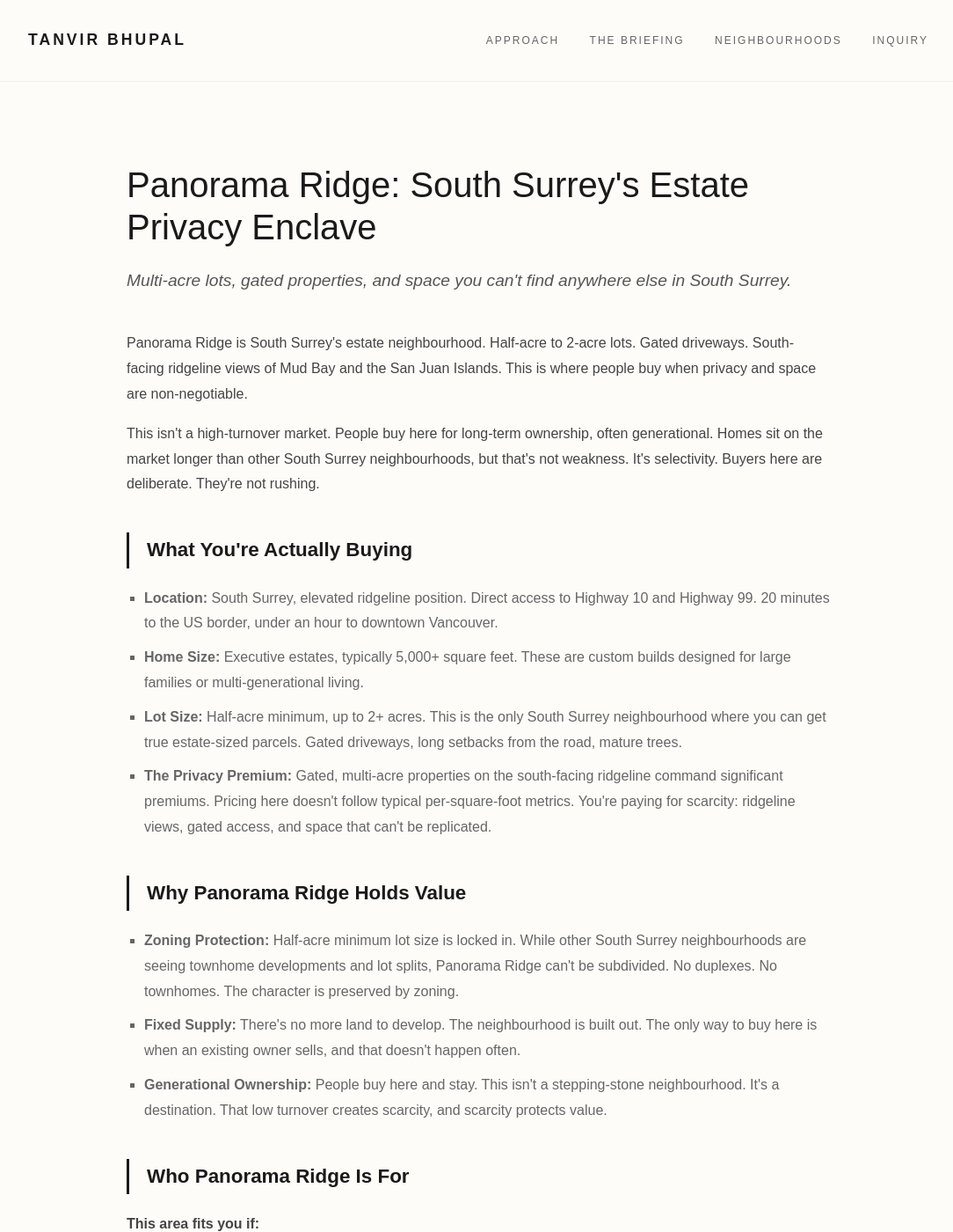
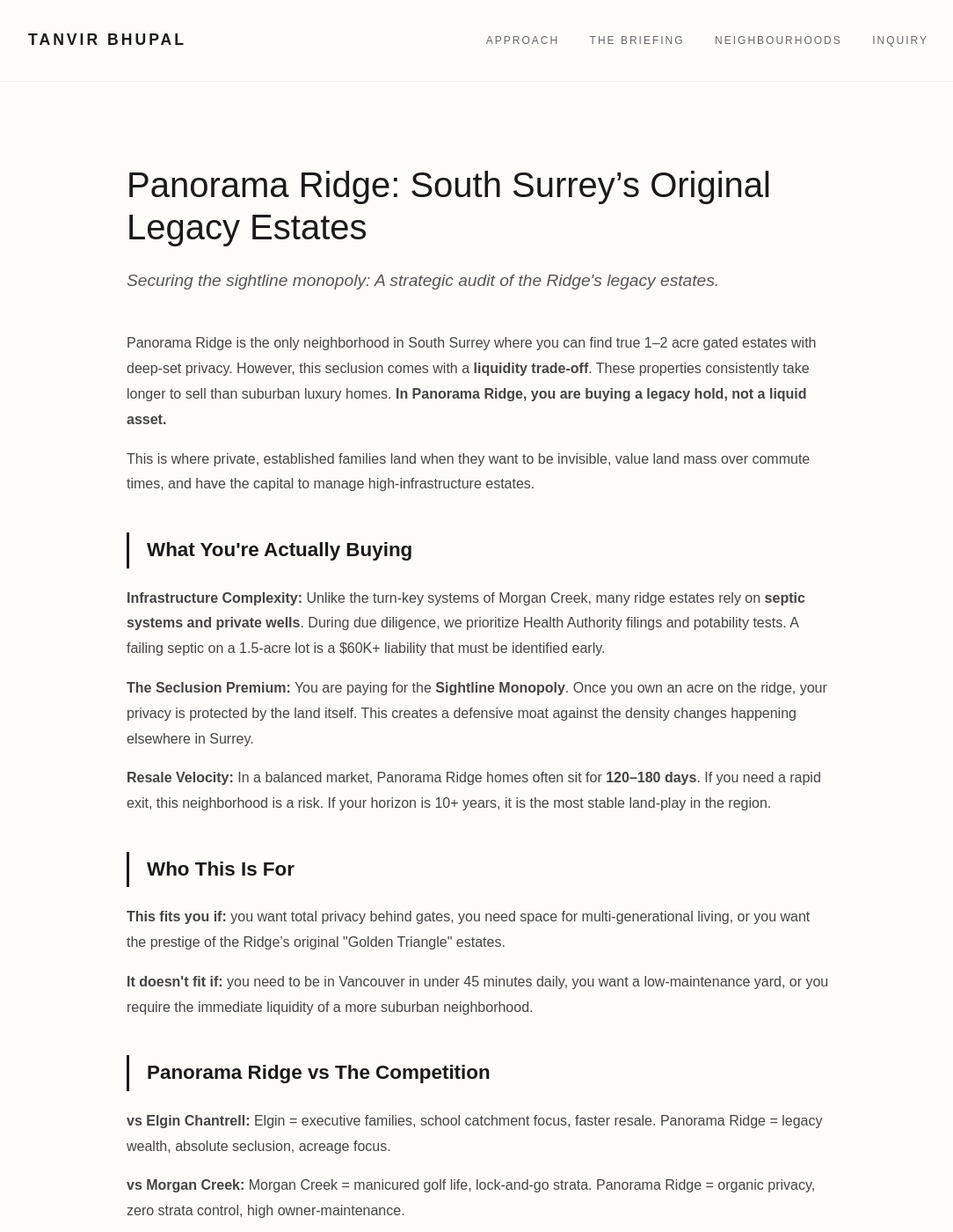
Before and after one commit to gvancouverhomes/tanvirbhupal-site, a Jekyll site: the page built from neighbourhoods/panorama-ridge.md, in a window 1280 px wide and 1400 px high. Shown: the whole window at 88% size, without its empty margins (96-1180 px from the left). Built offline with Jekyll 4.4.1, drawn with Linux system fonts in a browser that asks for light colours; some of the changed text lies outside the part shown.

Commit message:
feat: deploy Panorama Ridge strategy with verified Golden Triangle boundaries and infrastructure risk logic

```diff
--- a/neighbourhoods/panorama-ridge.md
+++ b/neighbourhoods/panorama-ridge.md
@@ -1,7 +1,7 @@
 ---
 layout: default
-title: Panorama Ridge Real Estate Strategy | South Surrey's Estate Privacy Enclave
-description: Strategic analysis of Panorama Ridge’s multi-acre lots, gated properties, and its role as a legacy estate privacy stronghold in South Surrey.
+title: Panorama Ridge Real Estate Strategy | The Legacy Hold
+description: Strategic analysis of Panorama Ridge’s acreage estates, seclusion premiums, and the logistical realities of high-end septic and well infrastructure.
 permalink: /neighbourhoods/panorama-ridge/
 ---
 
@@ -14,38 +14,14 @@ permalink: /neighbourhoods/panorama-ridge/
   .metric-label { text-transform: uppercase; font-size: 0.85rem; letter-spacing: 2px; color: var(--dark); margin-top: 40px; margin-bottom: 15px; font-weight: bold; }
   .metric-list { padding-left: 20px; list-style-type: square; color: var(--light); margin-bottom: 30px; }
   .metric-list li { margin-bottom: 10px; }
-
-  .audit-card {
-    margin-top: 60px;
-    padding: 40px;
-    background: #fdfcf9;
-    border: 1px solid var(--border);
-    display: grid;
-    grid-template-columns: 1fr auto;
-    grid-template-areas:
-      "header action"
-      "body body";
-    gap: 20px 40px;
-    align-items: center;
-  }
+  .audit-card { margin-top: 60px; padding: 40px; background: #fdfcf9; border: 1px solid var(--border); display: grid; grid-template-columns: 1fr auto; grid-template-areas: "header action" "body body"; gap: 20px 40px; align-items: center; }
   .audit-title { grid-area: header; margin: 0; font-weight: bold; color: var(--dark); font-size: 1.1rem; }
   .audit-action { grid-area: action; }
   .audit-body { grid-area: body; }
   .audit-text { font-size: 0.95rem; color: #444; margin-bottom: 1.5rem; max-width: 650px; line-height: 1.6; }
-  .audit-btn {
-    display: inline-block;
-    padding: 14px 28px;
-    background: var(--dark);
-    color: #fff !important;
-    text-decoration: none;
-    font-size: 0.8rem;
-    font-weight: bold;
-    letter-spacing: 1px;
-    transition: background 0.2s ease;
-    border: 1px solid var(--dark);
-    white-space: nowrap;
-  }
+  .audit-btn { display: inline-block; padding: 14px 28px; background: var(--dark); color: #fff !important; text-decoration: none; font-size: 0.8rem; font-weight: bold; letter-spacing: 1px; transition: background 0.2s ease; border: 1px solid var(--dark); white-space: nowrap; }
 
+  /* Navigation Grid Styles */
   .nav-section { padding: 80px 20px; border-top: 1px solid var(--border); background: var(--bg-alt); margin-top: 80px; }
   .nav-section-title { font-size: 0.75rem; text-transform: uppercase; letter-spacing: 3px; color: var(--meta); margin-bottom: 40px; text-align: center; }
   .nav-grid { display: grid; grid-template-columns: repeat(auto-fit, minmax(200px, 1fr)); gap: 20px; max-width: 1100px; margin: 0 auto; }
@@ -57,11 +33,7 @@ permalink: /neighbourhoods/panorama-ridge/
   @media (max-width: 768px) {
     .intel-container { padding: 40px 15px; }
     .intel-header { font-size: 1.85rem; }
-    .audit-card {
-      grid-template-columns: 1fr;
-      grid-template-areas: "header" "body" "action";
-      padding: 30px 20px;
-    }
+    .audit-card { grid-template-columns: 1fr; grid-template-areas: "header" "body" "action"; padding: 30px 20px; }
     .audit-btn { width: 100%; text-align: center; }
     .nav-grid { grid-template-columns: 1fr; }
   }
@@ -69,70 +41,84 @@ permalink: /neighbourhoods/panorama-ridge/
 
 <article class="intel-container">
   <header>
-    <h1 class="intel-header">Panorama Ridge: South Surrey's Estate Privacy Enclave</h1>
-    <p class="intel-sub">Multi-acre lots, gated properties, and space you can't find anywhere else in South Surrey.</p>
+    <h1 class="intel-header">Panorama Ridge: South Surrey’s Original Legacy Estates</h1>
+    <p class="intel-sub">Securing the sightline monopoly: A strategic audit of the Ridge's legacy estates.</p>
   </header>
 
   <section>
-    <p>Panorama Ridge is South Surrey's estate neighbourhood. Half-acre to 2-acre lots. Gated driveways. South-facing ridgeline views of Mud Bay and the San Juan Islands. This is where people buy when privacy and space are non-negotiable.</p>
-    <p>This isn't a high-turnover market. People buy here for long-term ownership, often generational. Homes sit on the market longer than other South Surrey neighbourhoods, but that's not weakness. It's selectivity. Buyers here are deliberate. They're not rushing.</p>
+    <p>Panorama Ridge is the only neighborhood in South Surrey where you can find true 1–2 acre gated estates with deep-set privacy. However, this seclusion comes with a <strong>liquidity trade-off</strong>. These properties consistently take longer to sell than suburban luxury homes. <strong>In Panorama Ridge, you are buying a legacy hold, not a liquid asset.</strong></p>
+
+    <p>This is where private, established families land when they want to be invisible, value land mass over commute times, and have the capital to manage high-infrastructure estates.</p>
 
     <h2 class="section-title">What You're Actually Buying</h2>
-    <ul class="metric-list">
-        <li><strong>Location:</strong> South Surrey, elevated ridgeline position. Direct access to Highway 10 and Highway 99. 20 minutes to the US border, under an hour to downtown Vancouver.</li>
-        <li><strong>Home Size:</strong> Executive estates, typically 5,000+ square feet. These are custom builds designed for large families or multi-generational living.</li>
-        <li><strong>Lot Size:</strong> Half-acre minimum, up to 2+ acres. This is the only South Surrey neighbourhood where you can get true estate-sized parcels. Gated driveways, long setbacks from the road, mature trees.</li>
-        <li><strong>The Privacy Premium:</strong> Gated, multi-acre properties on the south-facing ridgeline command significant premiums. Pricing here doesn't follow typical per-square-foot metrics. You're paying for scarcity: ridgeline views, gated access, and space that can't be replicated.</li>
-    </ul>
+    <p><strong>Infrastructure Complexity:</strong> Unlike the turn-key systems of Morgan Creek, many ridge estates rely on <strong>septic systems and private wells</strong>. During due diligence, we prioritize Health Authority filings and potability tests. A failing septic on a 1.5-acre lot is a $60K+ liability that must be identified early.</p>
+    <p><strong>The Seclusion Premium:</strong> You are paying for the <strong>Sightline Monopoly</strong>. Once you own an acre on the ridge, your privacy is protected by the land itself. This creates a defensive moat against the density changes happening elsewhere in Surrey.</p>
+    <p><strong>Resale Velocity:</strong> In a balanced market, Panorama Ridge homes often sit for <strong>120–180 days</strong>. If you need a rapid exit, this neighborhood is a risk. If your horizon is 10+ years, it is the most stable land-play in the region.</p>
 
-    <h2 class="section-title">Why Panorama Ridge Holds Value</h2>
-    <ul class="metric-list">
-        <li><strong>Zoning Protection:</strong> Half-acre minimum lot size is locked in. While other South Surrey neighbourhoods are seeing townhome developments and lot splits, Panorama Ridge can't be subdivided. No duplexes. No townhomes. The character is preserved by zoning.</li>
-        <li><strong>Fixed Supply:</strong> There's no more land to develop. The neighbourhood is built out. The only way to buy here is when an existing owner sells, and that doesn't happen often.</li>
-        <li><strong>Generational Ownership:</strong> People buy here and stay. This isn't a stepping-stone neighbourhood. It's a destination. That low turnover creates scarcity, and scarcity protects value.</li>
-    </ul>
+    <h2 class="section-title">Who This Is For</h2>
+    <p><strong>This fits you if:</strong> you want total privacy behind gates, you need space for multi-generational living, or you want the prestige of the Ridge’s original "Golden Triangle" estates.</p>
 
-    <h2 class="section-title">Who Panorama Ridge Is For</h2>
-    <p><strong>This area fits you if:</strong></p>
-    <ul class="metric-list">
-        <li>You want multi-acre privacy and don't want to see your neighbours</li>
-        <li>You need 5,000+ square feet for a large or multi-generational family</li>
-        <li>You value gated access and ridgeline views</li>
-        <li>You're planning to stay long-term (10+ years)</li>
-        <li>You're established professionally and this is your legacy property</li>
-    </ul>
-
-    <p><strong>This area does NOT fit if:</strong></p>
-    <ul class="metric-list">
-        <li>You want walkable village living (see Ocean Park)</li>
-        <li>You're downsizing and don't want to maintain a large estate</li>
-        <li>You need fast resale velocity (homes here take longer to sell)</li>
-        <li>You want lock-and-go, low-maintenance living (see Morgan Creek)</li>
-        <li>You're a first-time luxury buyer testing the market (entry pricing reflects legacy land value)</li>
-    </ul>
+    <p><strong>It doesn't fit if:</strong> you need to be in Vancouver in under 45 minutes daily, you want a low-maintenance yard, or you require the immediate liquidity of a more suburban neighborhood.</p>
 
     <h2 class="section-title">Panorama Ridge vs The Competition</h2>
-    <ul class="metric-list">
-        <li><strong>vs Elgin Chantrell:</strong> Elgin Chantrell gives you 12,000 sq ft to 1-acre lots with school catchment priority. Panorama Ridge gives you half-acre to 2+ acre estates with ridgeline privacy. Elgin Chantrell is for executive families with kids. Panorama Ridge is for legacy estate holders.</li>
-        <li><strong>vs Morgan Creek:</strong> Morgan Creek gives you golf course views and strata-managed maintenance. Panorama Ridge gives you gated privacy and multi-acre space. Morgan Creek is for downsizers who want convenience. Panorama Ridge is for buyers who want total seclusion.</li>
-        <li><strong>vs Ocean Park:</strong> Ocean Park gives you walkable village living and ocean proximity. Panorama Ridge gives you ridgeline elevation and acreage privacy. Ocean Park is for lifestyle buyers who want community. Panorama Ridge is for buyers who want separation.</li>
-    </ul>
+    <p><strong>vs Elgin Chantrell:</strong> Elgin = executive families, school catchment focus, faster resale. Panorama Ridge = legacy wealth, absolute seclusion, acreage focus.</p>
+    <p><strong>vs Morgan Creek:</strong> Morgan Creek = manicured golf life, lock-and-go strata. Panorama Ridge = organic privacy, zero strata control, high owner-maintenance.</p>
+    <p><strong>vs Ocean Park:</strong> Ocean Park = coastal village culture, bluff views. Panorama Ridge = agricultural-adjacent luxury, valley/mountain views, estate-scale land.</p>
 
-    <h2 class="section-title">The Resale Reality</h2>
-    <p>Panorama Ridge doesn't operate on the same timeline as other South Surrey neighbourhoods. Homes here take longer to sell because the buyer pool is smaller and more selective.</p>
-    <p>But that doesn't mean values are weak. The half-acre zoning protection ensures supply stays fixed while the rest of South Surrey densifies. As Metro Vancouver continues to absorb density, neighbourhoods that preserve space become rarer and more valuable.</p>
-    <p>Value here is driven by land scarcity, not per-square-foot comps. You're buying ridgeline positioning, gated access, and multi-acre privacy that can't be replicated in any other South Surrey neighbourhood.</p>
-    <p>If you're buying here, you're buying for generational ownership. This isn't a 3-5 year flip. This is a 10-20 year hold, or longer.</p>
+    <script type="application/ld+json">
+    {
+      "@context": "https://schema.org",
+      "@type": "FAQPage",
+      "mainEntity": [
+        {
+          "@type": "Question",
+          "name": "Why do homes on Panorama Ridge take longer to sell?",
+          "acceptedAnswer": {
+            "@type": "Answer",
+            "text": "Panorama Ridge is an 'aspirational' market with a smaller pool of qualified buyers who can manage 1+ acre estates. Because these homes often feature custom layouts and complex infrastructure (septic/wells), the due diligence process is longer, resulting in an average market time of 120-180 days."
+          }
+        },
+        {
+          "@type": "Question",
+          "name": "Are all homes on the Ridge on municipal sewer and water?",
+          "acceptedAnswer": {
+            "@type": "Answer",
+            "text": "No. Many of the original legacy estates utilize septic systems and some still rely on private wells. These systems require specific maintenance and Health Authority filings. We make septic inspections and water quality testing a non-negotiable part of our due diligence process."
+          }
+        },
+        {
+          "@type": "Question",
+          "name": "What is the 'Golden Triangle' in Panorama Ridge?",
+          "acceptedAnswer": {
+            "@type": "Answer",
+            "text": "The Golden Triangle refers to the original estate area bounded by 54th Ave, 124th St, and 128th St. Homes within this pocket maintain the highest historical value retention due to the consistent 1-acre minimum lot sizes and established gated character."
+          }
+        }
+      ]
+    }
+    </script>
+
+    <h2 class="section-title">Frequently Asked Questions</h2>
+
+    <h3 class="metric-label">Why is the resale time so much longer here?</h3>
+    <p>It’s a matter of <strong>buyer qualification</strong>. Most buyers in South Surrey are looking for 4,000 sq ft on a suburban lot. Panorama Ridge buyers are looking for a lifestyle that involves land management. Because this pool is smaller, we advise sellers to plan for a <strong>6-month marketing window</strong> to ensure we find the right match for the property’s unique character.</p>
+
+    <h3 class="metric-label">Do I need to worry about septic and well water?</h3>
+    <p>Only if you don't have a plan. We treat <strong>septic and well infrastructure</strong> as a critical technical hurdle. A poorly maintained septic system on an estate can be a major expense. We ensure all systems are pumped, inspected, and documented before any subjects are removed.</p>
+
+    <h3 class="metric-label">Is the "Ridge Premium" worth it for a 5-year hold?</h3>
+    <p>Likely not. Panorama Ridge is a <strong>Legacy Asset</strong>. Because of the higher entry cost and slower liquidity, the "Ridge Premium" is best realized over a 10–15 year horizon. If you are relocating and may need to exit quickly, we typically recommend Elgin Chantrell instead.</p>
+
   </section>
 
-<section class="audit-card" aria-labelledby="audit-heading">
+  <section class="audit-card" aria-labelledby="audit-heading">
     <h2 id="audit-heading" class="audit-title">Panorama Ridge Portfolio Review</h2>
     <div class="audit-action">
       <a href="/contact" class="audit-btn">INQUIRE ABOUT PANORAMA RIDGE</a>
     </div>
     <div class="audit-body">
       <p class="audit-text">
-        Panorama Ridge offers something increasingly rare in South Surrey: large lots, elevation, and zoning that has resisted the density push reshaping the rest of the region. Navigating the Ridge well means understanding the land-use bylaws that protect it. If you're looking to buy, sell, or benchmark your property's value, let's talk.
+        Panorama Ridge’s legacy estates and gated acreage are for families who value privacy over proximity. If you're thinking about buying, selling, or need an audit of your estate's current infrastructure value, let's talk.
       </p>
       <p class="audit-text" style="font-size: 0.85rem; color: var(--mid);">
         No pitch. Just straight answers. tanvir@tanvirbhupal.com | 604-897-7826
@@ -145,17 +131,17 @@ permalink: /neighbourhoods/panorama-ridge/
   <div style="max-width: 1100px; margin: 0 auto;">
     <h2 class="nav-section-title">Compare Strategic Locations</h2>
     <nav class="nav-grid" aria-label="Neighborhood navigation">
-      <a href="/neighbourhoods/ocean-park/" class="nav-card">
-        <span class="nav-tag">The Coastal Village</span>
-        <span class="nav-name">Ocean Park &rarr;</span>
+      <a href="/neighbourhoods/elgin-chantrell/" class="nav-card">
+        <span class="nav-tag">Prestige with Velocity</span>
+        <span class="nav-name">Elgin Chantrell &rarr;</span>
       </a>
       <a href="/neighbourhoods/morgan-creek/" class="nav-card">
-        <span class="nav-tag">The Golf Course Enclave</span>
+        <span class="nav-tag">Golf Course Luxury</span>
         <span class="nav-name">Morgan Creek &rarr;</span>
       </a>
-      <a href="/neighbourhoods/elgin-chantrell/" class="nav-card">
-        <span class="nav-tag">The Prestige Nucleus</span>
-        <span class="nav-name">Elgin Chantrell &rarr;</span>
+      <a href="/neighbourhoods/ocean-park/" class="nav-card">
+        <span class="nav-tag">Coastal Village Monopoly</span>
+        <span class="nav-name">Ocean Park &rarr;</span>
       </a>
       <a href="/neighbourhoods/grandview-heights/" class="nav-card">
         <span class="nav-tag">The Growth Frontier</span>
```
